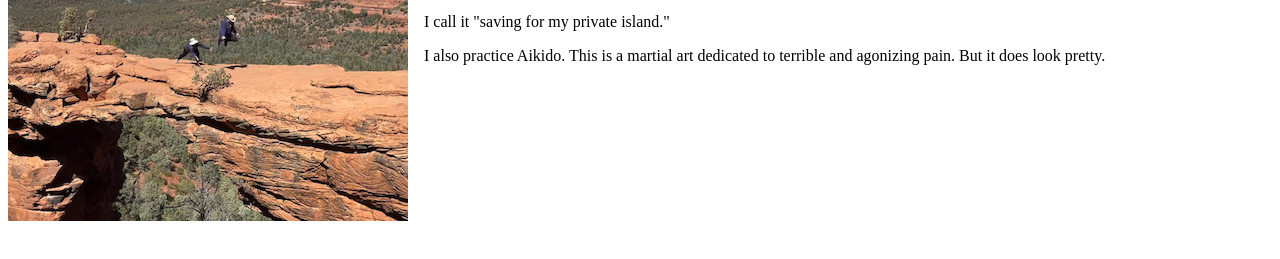
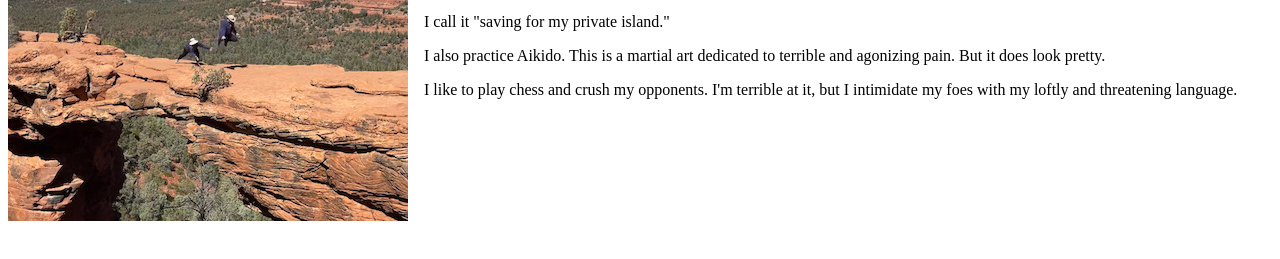
Before and after one commit to marknair/about-mark-nair, a plain HTML site: page index.html in a window 1280 px wide. Shown: the part 109-368 px from the top of the page. Drawn offline with Linux system fonts and the light colour scheme.

Commit message:
Added some info about me.

```diff
--- a/index.html
+++ b/index.html
@@ -18,7 +18,9 @@
         <p> My name is Mark. I cheat at cards. I do this by using the pass and double lift. Some people call this "card magic." </p>
         <p> I call it "saving for my private island." </p>
         <p> I also practice Aikido. This is a martial art dedicated to terrible and agonizing pain. But it does look pretty. </p>
+        <p> I like to play chess and crush my opponents. I'm terrible at it, but I intimidate my foes with my loftly and threatening language.</p>
     </div>
+
 </div>
 
 </body>
```
